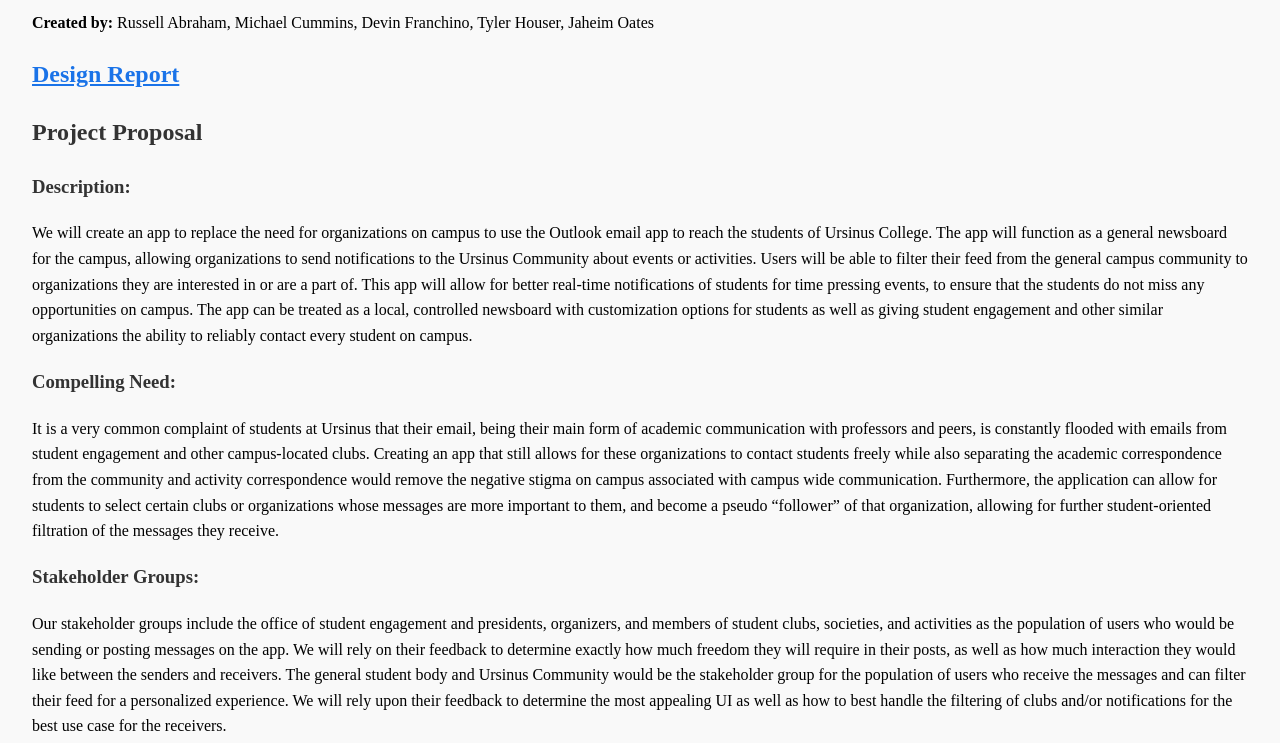
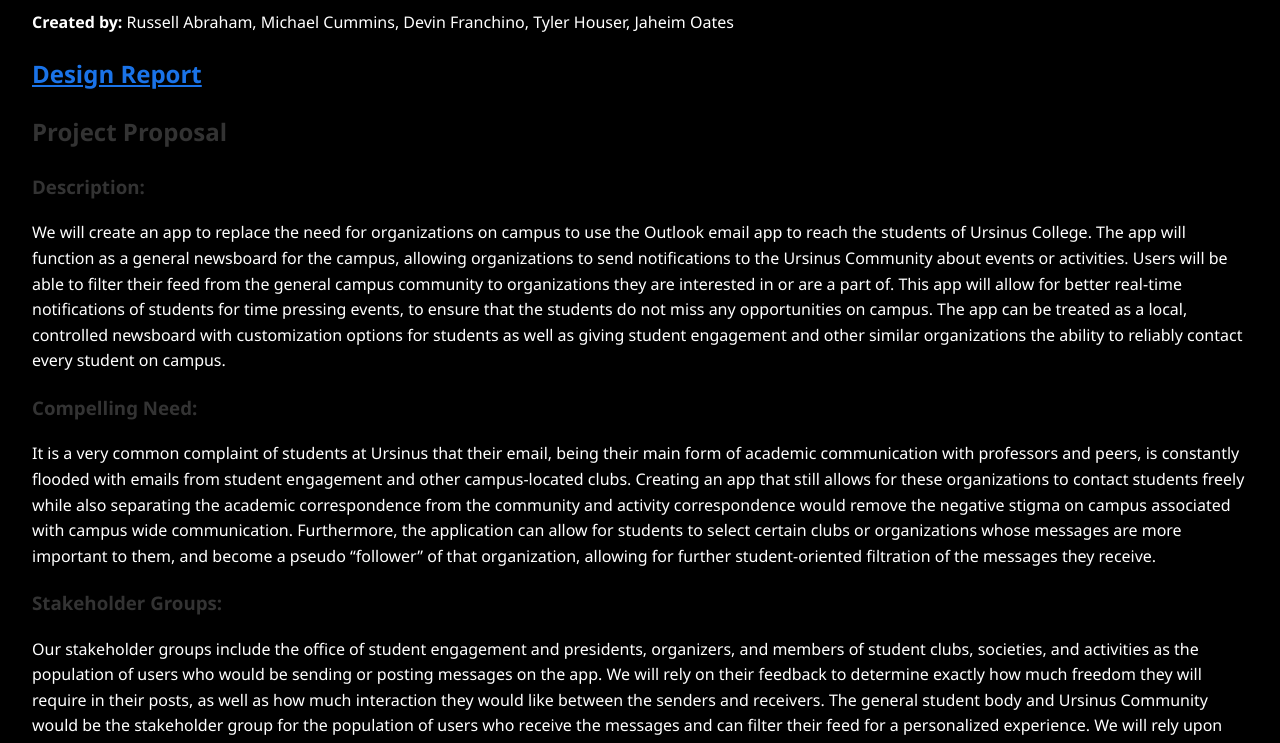
Before and after one commit to michaelcummins1/StudentEngagementApp, a plain HTML site: page index.html in a window 1280 px wide. Shown: the part 95-838 px from the top of the page. Drawn offline with Linux system fonts and the light colour scheme.

Commit message:
Update styles.css

```diff
--- a/styles.css
+++ b/styles.css
@@ -1,8 +1,9 @@
 body {
-    font-family: font-family:'Segoe UI', Tahoma, Geneva, Verdana, sans-serif;
+    font-family: 'Segoe UI', Tahoma, Geneva, Verdana, sans-serif;
     margin: 2rem;
     line-height: 1.6;
-    background-color: #f9f9f9;
+    color: white;
+    background-color: black;
   }
   h1, h2, h3, h4 {
     color: #333;
```
